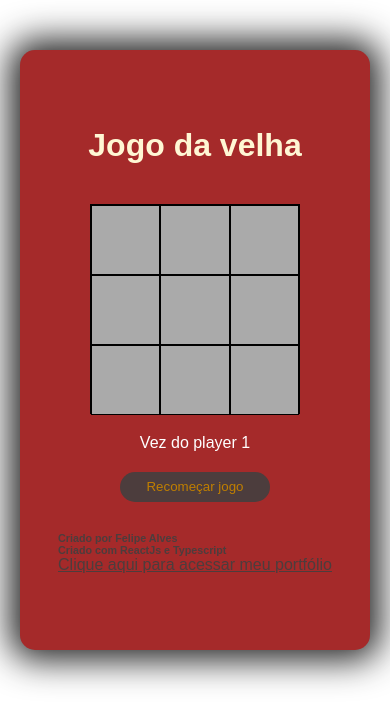
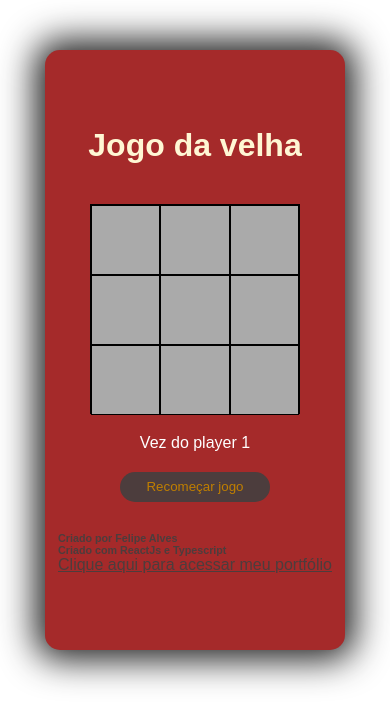
Before and after one commit to felipealvesdev/jogoDaVelha-TicTacToe, a React (Create React App) app: page / in a window 390 px wide. Shown: the top 726 px of the page. Built offline with nearby package versions, Linux system fonts and the light colour scheme.

Commit message:
adaptando width mobile para 300px

```diff
--- a/src/styles/Tabuleiro.module.css
+++ b/src/styles/Tabuleiro.module.css
@@ -181,6 +181,6 @@
 
 @media(max-width:768px){
     .globalContainer{
-        width: 350px;
+        width: 300px;
     }
 }
```
